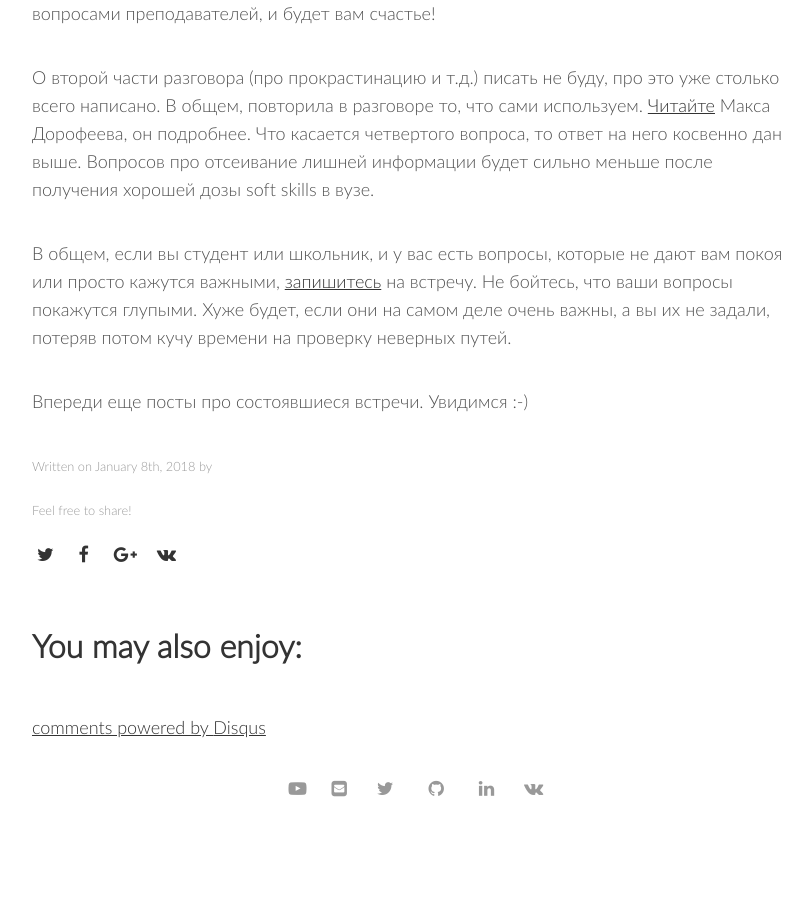
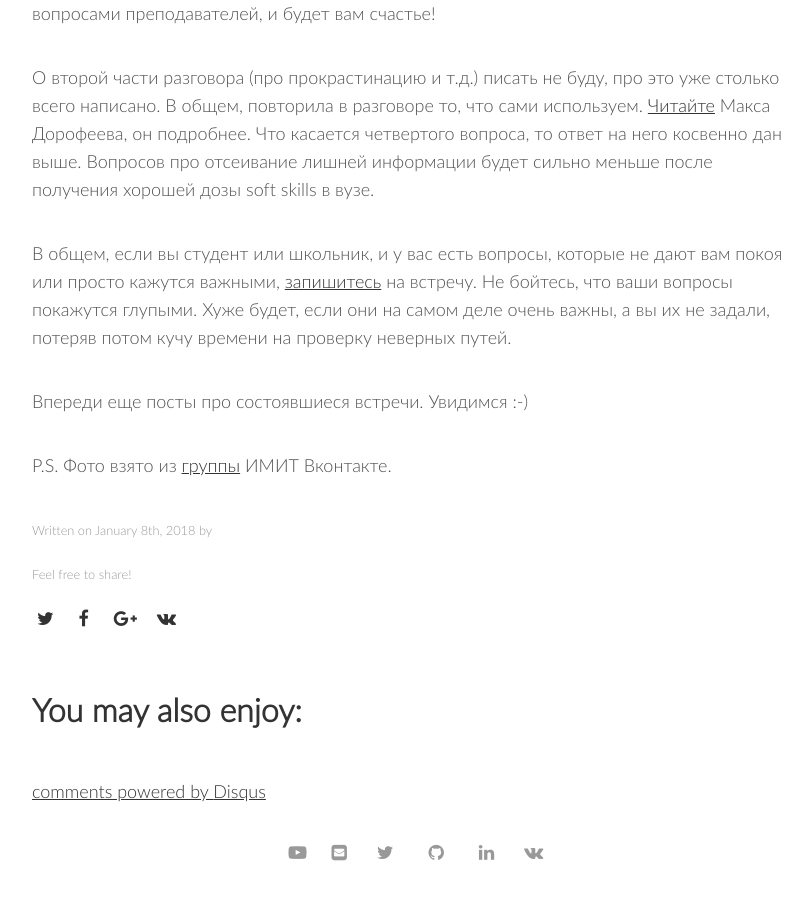
Before and after one commit to 7bits/7bits.github.io, a Jekyll site: the page built from _posts/2018-01-08-students-meetings-2017-12-12.md, in a window 1280 px wide and 900 px high, scrolled down 4348 px. Shown: the whole window, without its empty margins (224-1036 px from the left). Built offline with Jekyll 4.4.1, drawn with Linux system fonts in a browser that asks for light colours; nearby versions of some CDN libraries; comment, search, counter and statistics services are not loaded; before the commit the page ends 5184 px from its top, so only the background shows below that.

Commit message:
Links at the first students meetings post have been fixed

```diff
--- a/_posts/2018-01-08-students-meetings-2017-12-12.md
+++ b/_posts/2018-01-08-students-meetings-2017-12-12.md
@@ -33,8 +33,10 @@ image:
 
 Все, что я рекомендую, пройдено мной лично. И многими моими знакомыми. За 20 лет, прошедших после моего выпуска (ну уже почти, вот в июне будет 😊), я накопила некоторую статистику по выпускникам. Учитесь, участвуйте в организации мероприятий, терзайте вопросами преподавателей, и будет вам счастье!
 
-О второй части разговора (про прокрастинацию и т.д.) писать не буду, про это уже столько всего написано. В общем, повторила в разговоре то, что сами используем. <a href="" target="_blank">Читайте</a> Макса Дорофеева, он подробнее. Что касается четвертого вопроса, то ответ на него косвенно дан выше. Вопросов про отсеивание лишней информации будет сильно меньше после получения хорошей дозы soft skills в вузе.
+О второй части разговора (про прокрастинацию и т.д.) писать не буду, про это уже столько всего написано. В общем, повторила в разговоре то, что сами используем. <a href="http://mnogosdelal.ru/" target="_blank">Читайте</a> Макса Дорофеева, он подробнее. Что касается четвертого вопроса, то ответ на него косвенно дан выше. Вопросов про отсеивание лишней информации будет сильно меньше после получения хорошей дозы soft skills в вузе.
 
 В общем, если вы студент или школьник, и у вас есть вопросы, которые не дают вам покоя или просто кажутся важными, <a href="http://annieomsk.1der.link/it-education-meeting" target="_blank">запишитесь</a> на встречу. Не бойтесь, что ваши вопросы покажутся глупыми. Хуже будет, если они на самом деле очень важны, а вы их не задали, потеряв потом кучу времени на проверку неверных путей.
 
 Впереди еще посты про состоявшиеся встречи. Увидимся :-)
+
+P.S. Фото взято из <a href="https://vk.com/imit_omsu" target="_blank">группы</a> ИМИТ Вконтакте.
```
